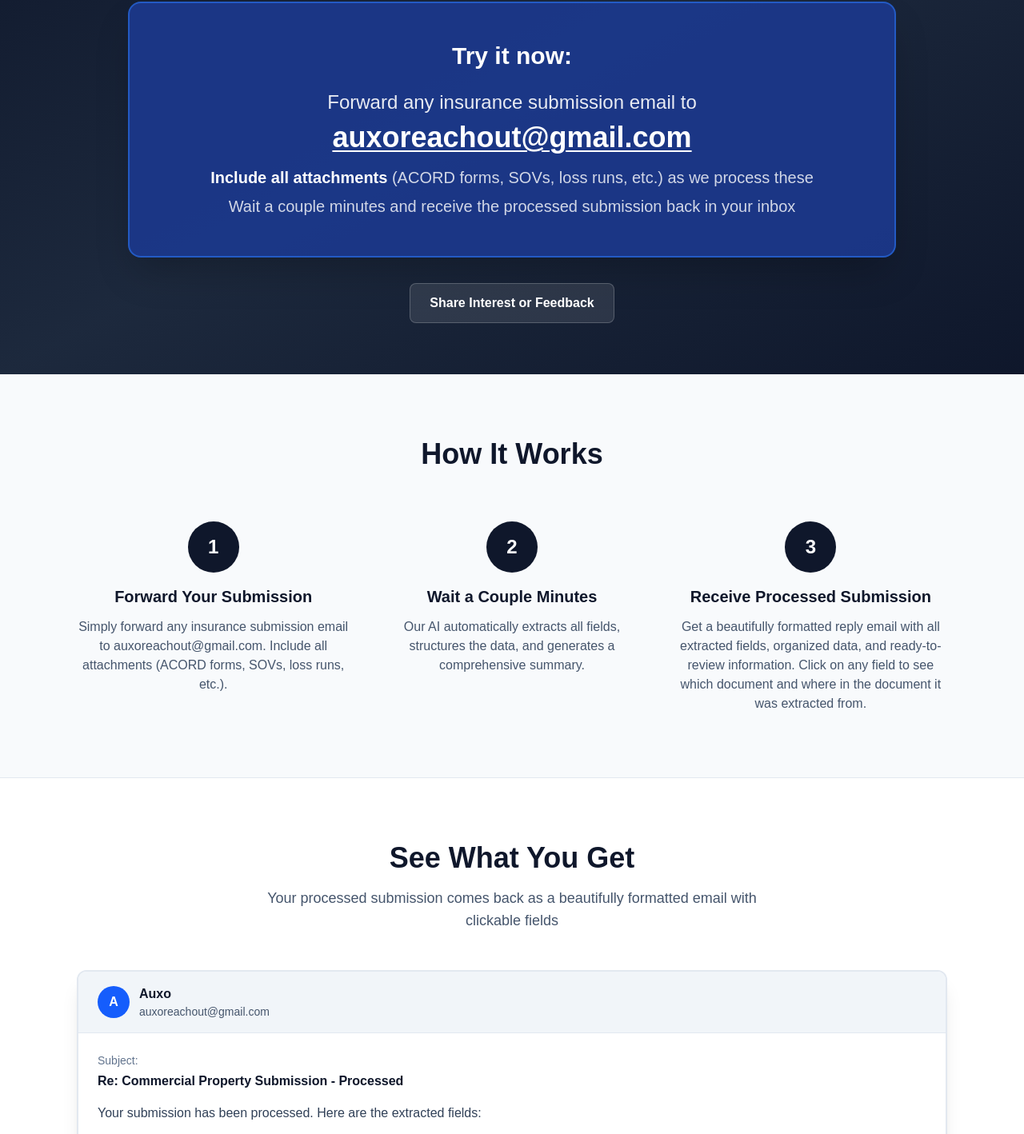
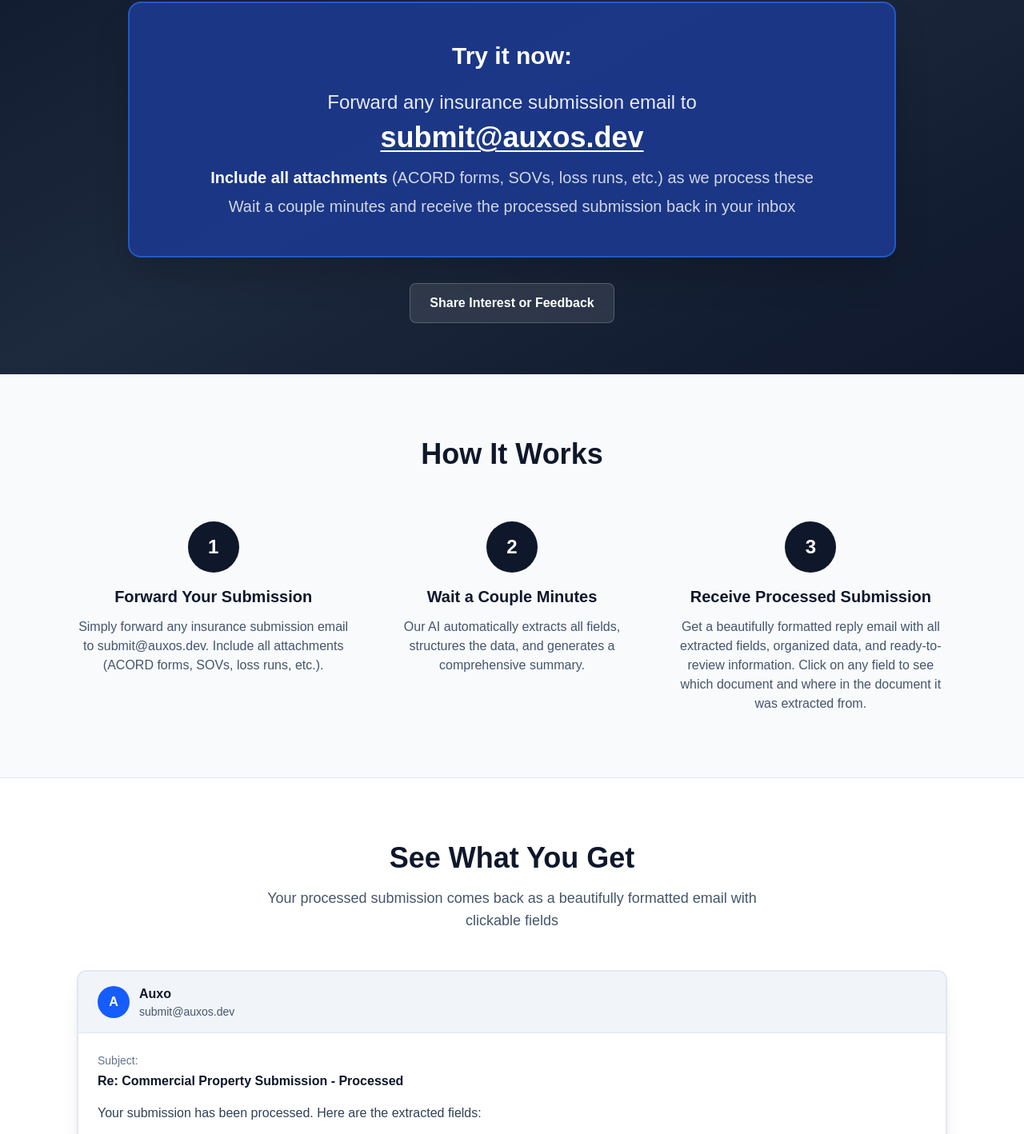
Before and after one commit to asdaniel101-ship-it/auxos-email-connector, a Next.js app in the folder apps/web/: page / in a window 1280 px wide. Shown: the part 323-1741 px from the top of the page at 80% size. Built offline with nearby package versions, Linux system fonts and the light colour scheme; no server answers.

Commit message:
Fix Railway API startup and update email to submit@auxos.dev
- Fix Railway start command to change to apps/api directory before running node dist/main
- Update all email references from auxoreachout@gmail.com to submit@auxos.dev
- Fixes MODULE_NOT_FOUND error for /app/apps/api/dist/main

```diff
--- a/apps/web/src/app/dashboard/page.tsx
+++ b/apps/web/src/app/dashboard/page.tsx
@@ -495,7 +495,7 @@
                 {submissions.length === 0 ? (
                   <tr>
                     <td colSpan={7} className="px-6 py-12 text-center text-slate-500">
-                      No submissions found. Forward an email to auxoreachout@gmail.com to get started.
+                      No submissions found. Forward an email to submit@auxos.dev to get started.
                     </td>
                   </tr>
                 ) : (
--- a/apps/web/src/app/page.tsx
+++ b/apps/web/src/app/page.tsx
@@ -62,10 +62,10 @@
                 Forward any insurance submission email to
               </p>
               <a
-                href="mailto:auxoreachout@gmail.com"
+                href="mailto:submit@auxos.dev"
                 className="inline-block text-2xl sm:text-3xl lg:text-4xl font-bold text-white underline decoration-2 underline-offset-4 hover:text-blue-200 transition-colors"
               >
-                auxoreachout@gmail.com
+                submit@auxos.dev
               </a>
               <p className="text-lg sm:text-xl text-white/80 mt-4 mb-2">
                 <strong className="text-white">Include all attachments</strong> (ACORD forms, SOVs, loss runs, etc.) as we process these
@@ -101,7 +101,7 @@
             {
               step: "1",
               title: "Forward Your Submission",
-              description: "Simply forward any insurance submission email to auxoreachout@gmail.com. Include all attachments (ACORD forms, SOVs, loss runs, etc.).",
+              description: "Simply forward any insurance submission email to submit@auxos.dev. Include all attachments (ACORD forms, SOVs, loss runs, etc.).",
             },
             {
               step: "2",
@@ -146,7 +146,7 @@
                 </div>
                 <div>
                   <p className="font-semibold text-slate-900">Auxo</p>
-                  <p className="text-sm text-slate-600">auxoreachout@gmail.com</p>
+                  <p className="text-sm text-slate-600">submit@auxos.dev</p>
                 </div>
               </div>
             </div>
```
Also changed, not shown: 1 other file (tests, documents, lock files or other folders).
